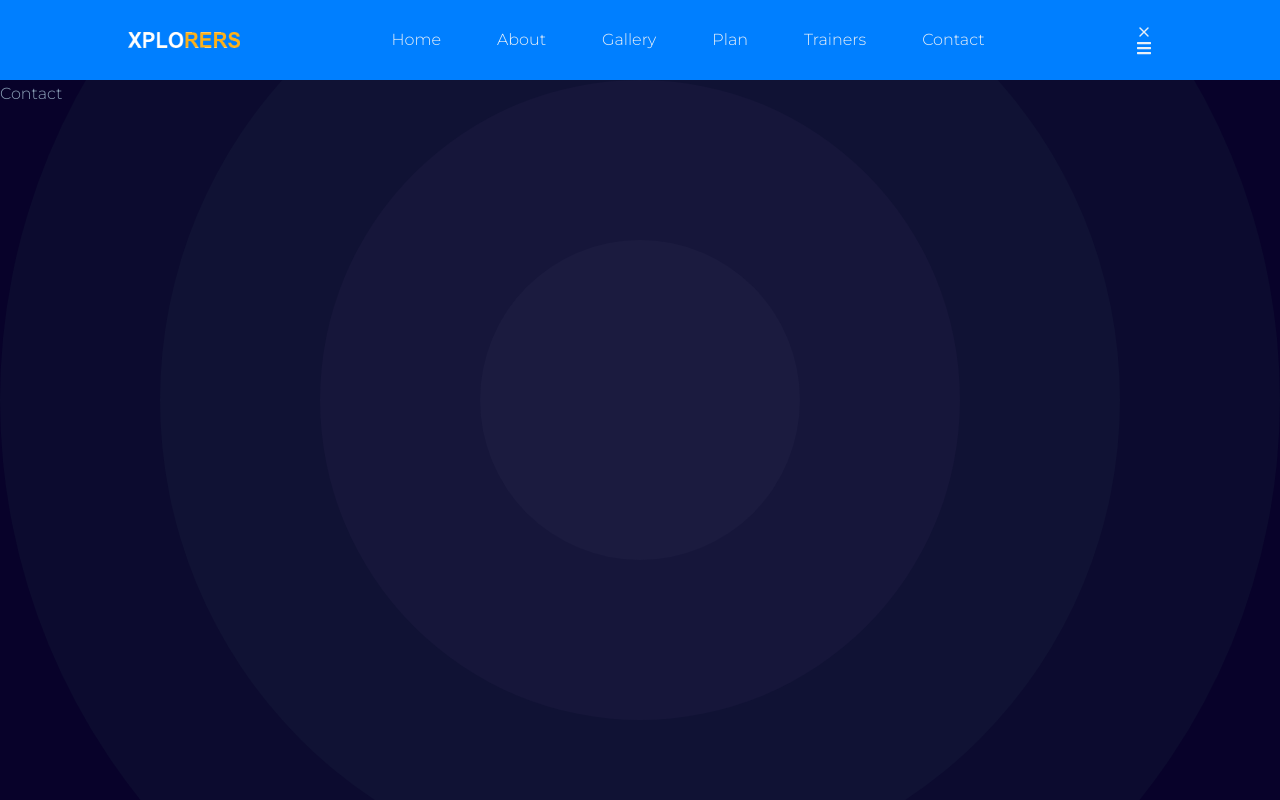
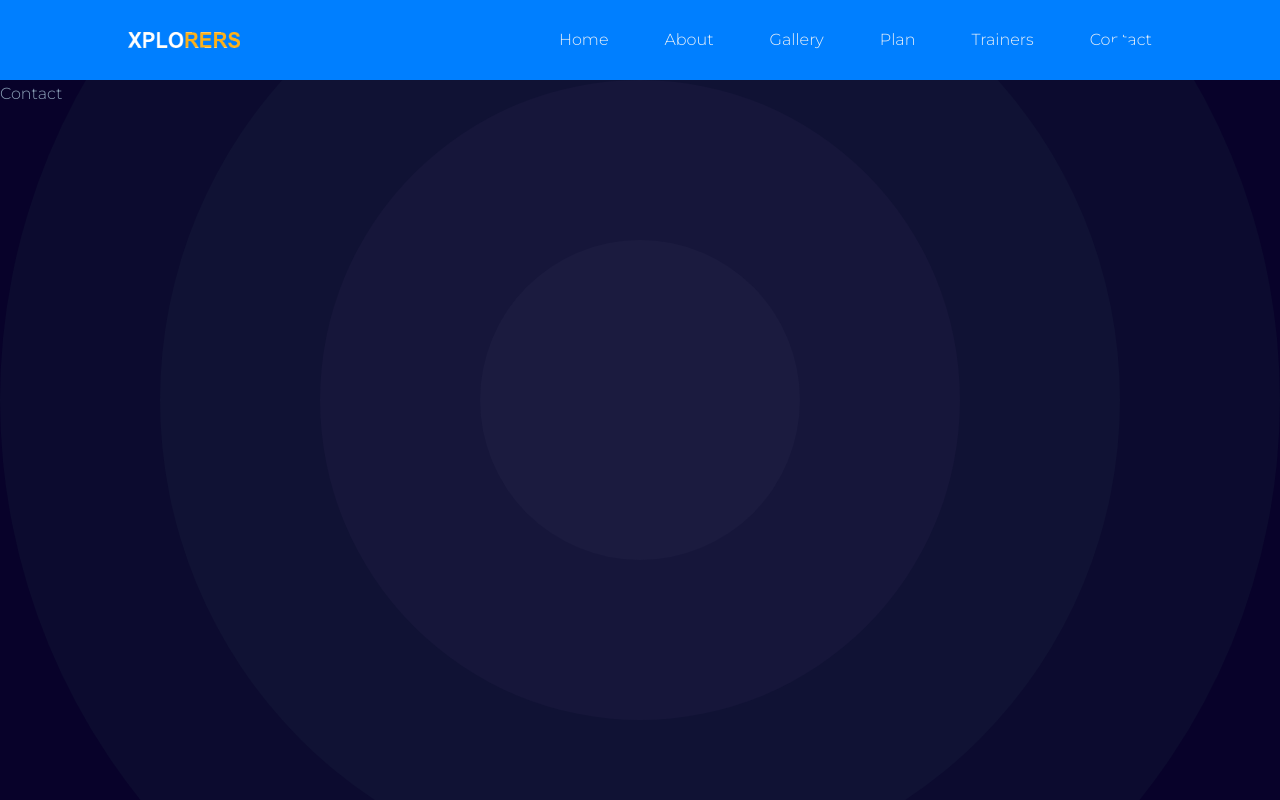
Before and after one commit to Noble-247/xplorers-gym, a Next.js app: page /contact in a window 1280 px wide. Built offline with nearby package versions, Linux system fonts and the light colour scheme.

Commit message:
Finished building the NavBar

```diff
--- a/app/components/NavBar.tsx
+++ b/app/components/NavBar.tsx
@@ -1,38 +1,118 @@
 /* eslint-disable @next/next/no-img-element */
 "use client";
 import Link from "next/link";
+import { usePathname } from "next/navigation";
+import { useState } from "react";
 import { FaBars } from "react-icons/fa";
 import { FiX } from "react-icons/fi";
 
 export default function NavBar() {
+  const currentPath = usePathname();
+
+  // Toggler state
+  const [isNavShowing, setIsNavShowing] = useState(false);
+
+  function showOrHideNavOnMobile() {
+    setIsNavShowing((previousState) => !previousState);
+  }
+
+  function hideNavbarOnClick() {
+    setIsNavShowing(false);
+  }
+
   return (
     <nav className='font-[500] h-[5rem] w-screen bg-primary grid place-items-center sticky top-0 left-0 z-[100] text-gray-100'>
       <div className='w-[90%] lg:w-[80%] max-w-[1920px] mx-auto h-full flex justify-between items-center relative'>
-        <Link href={"/"} className='w-[7rem] block'>
+        <Link
+          onClick={() => hideNavbarOnClick()}
+          href={"/"}
+          className='w-[7rem] block'
+        >
           <img src='/img/logo1.png' alt='Website Logo' />
         </Link>
-        <ul className='flex gap-[3.5rem] items-center'>
-          <li className=''>
-            <Link href={"/"}>Home</Link>
+        <ul
+          className={`absolute top-[100%] right-0 flex flex-col gap-0 origin-top-right lg:flex lg:flex-row lg:gap-[3.5rem] lg:items-center lg:static ${
+            isNavShowing ? "flex" : "hidden"
+          }`}
+        >
+          <li className='h-[4rem] w-full shadow-[-2rem_2rem_5rem_rgba(0,0,0,0.5)] animate-navAnimation rotate-[90deg] opacity-0 origin-top delay-[1s] lg:h-[fit-content] lg:w-[fit-content] lg:shadow-none lg:animate-none lg:rotate-0 lg:opacity-[1]'>
+            <Link
+              className={`${
+                currentPath === "/"
+                  ? "lg:relative lg:after:content-[''] lg:after:block lg:after:w-[1.2rem] lg:after:h-[1.2rem] lg:after:bg-primary lg:after:absolute lg:after:left-[calc(50%-0.6rem)] lg:after:rotate-45 lg:after:mt-[0.9rem]"
+                  : ""
+              } transition-all hover:text-secondary bg-primary h-full w-full flex items-center pt-[1rem] pr-[5rem] pb-[1rem] ps-[3rem] lg:p-0`}
+              href={"/"}
+            >
+              Home
+            </Link>
           </li>
-          <li className=''>
-            <Link href={"/about"}>About</Link>
+          <li className='h-[4rem] w-full shadow-[-2rem_2rem_5rem_rgba(0,0,0,0.5)] animate-navAnimation rotate-[90deg] opacity-0 origin-top delay-[1s] lg:h-[fit-content] lg:w-[fit-content] lg:shadow-none lg:animate-none lg:rotate-0 lg:opacity-[1]'>
+            <Link
+              className={`${
+                currentPath === "/about"
+                  ? "lg:relative lg:after:content-[''] lg:after:block lg:after:w-[1.2rem] lg:after:h-[1.2rem] lg:after:bg-primary lg:after:absolute lg:after:left-[calc(50%-0.6rem)] lg:after:rotate-45 lg:after:mt-[0.9rem]"
+                  : ""
+              }  transition-all hover:text-secondary bg-primary h-full w-full flex items-center pt-[1rem] pr-[5rem] pb-[1rem] ps-[3rem] lg:p-0`}
+              href={"/about"}
+            >
+              About
+            </Link>
           </li>
-          <li className=''>
-            <Link href={"/gallery"}>Gallery</Link>
+          <li className='h-[4rem] w-full shadow-[-2rem_2rem_5rem_rgba(0,0,0,0.5)] animate-navAnimation rotate-[90deg] opacity-0 origin-top delay-[1s] lg:h-[fit-content] lg:w-[fit-content] lg:shadow-none lg:animate-none lg:rotate-0 lg:opacity-[1]'>
+            <Link
+              className={`${
+                currentPath === "/gallery"
+                  ? "lg:relative lg:after:content-[''] lg:after:block lg:after:w-[1.2rem] lg:after:h-[1.2rem] lg:after:bg-primary lg:after:absolute lg:after:left-[calc(50%-0.6rem)] lg:after:rotate-45 lg:after:mt-[0.9rem]"
+                  : ""
+              }  transition-all hover:text-secondary bg-primary h-full w-full flex items-center pt-[1rem] pr-[5rem] pb-[1rem] ps-[3rem] lg:p-0`}
+              href={"/gallery"}
+            >
+              Gallery
+            </Link>
           </li>
-          <li className=''>
-            <Link href={"/plans"}>Plan</Link>
+          <li className='h-[4rem] w-full shadow-[-2rem_2rem_5rem_rgba(0,0,0,0.5)] animate-navAnimation rotate-[90deg] opacity-0 origin-top delay-[1s] lg:h-[fit-content] lg:w-[fit-content] lg:shadow-none lg:animate-none lg:rotate-0 lg:opacity-[1]'>
+            <Link
+              className={`${
+                currentPath === "/plans"
+                  ? "lg:relative lg:after:content-[''] lg:after:block lg:after:w-[1.2rem] lg:after:h-[1.2rem] lg:after:bg-primary lg:after:absolute lg:after:left-[calc(50%-0.6rem)] lg:after:rotate-45 lg:after:mt-[0.9rem]"
+                  : ""
+              }  transition-all hover:text-secondary bg-primary h-full w-full flex items-center pt-[1rem] pr-[5rem] pb-[1rem] ps-[3rem] lg:p-0`}
+              href={"/plans"}
+            >
+              Plan
+            </Link>
           </li>
-          <li className=''>
-            <Link href={"/trainers"}>Trainers</Link>
+          <li className='h-[4rem] w-full shadow-[-2rem_2rem_5rem_rgba(0,0,0,0.5)] animate-navAnimation rotate-[90deg] opacity-0 origin-top delay-[1s] lg:h-[fit-content] lg:w-[fit-content] lg:shadow-none lg:animate-none lg:rotate-0 lg:opacity-[1]'>
+            <Link
+              className={`${
+                currentPath === "/trainers"
+                  ? "lg:relative lg:after:content-[''] lg:after:block lg:after:w-[1.2rem] lg:after:h-[1.2rem] lg:after:bg-primary lg:after:absolute lg:after:left-[calc(50%-0.6rem)] lg:after:rotate-45 lg:after:mt-[0.9rem]"
+                  : ""
+              }  transition-all hover:text-secondary bg-primary h-full w-full flex items-center pt-[1rem] pr-[5rem] pb-[1rem] ps-[3rem] lg:p-0`}
+              href={"/trainers"}
+            >
+              Trainers
+            </Link>
           </li>
-          <li className=''>
-            <Link href={"/contact"}>Contact</Link>
+          <li className='h-[4rem] w-full shadow-[-2rem_2rem_5rem_rgba(0,0,0,0.5)] animate-navAnimation rotate-[90deg] opacity-0 origin-top delay-[1s] lg:h-[fit-content] lg:w-[fit-content] lg:shadow-none lg:animate-none lg:rotate-0 lg:opacity-[1]'>
+            <Link
+              className={`${
+                currentPath === "/contact"
+                  ? "lg:relative lg:after:content-[''] lg:after:block lg:after:w-[1.2rem] lg:after:h-[1.2rem] lg:after:bg-primary lg:after:absolute lg:after:left-[calc(50%-0.6rem)] lg:after:rotate-45 lg:after:mt-[0.9rem]"
+                  : ""
+              }  transition-all hover:text-secondary bg-primary h-full w-full flex items-center pt-[1rem] pr-[5rem] pb-[1rem] ps-[3rem] lg:p-0`}
+              href={"/contact"}
+            >
+              Contact
+            </Link>
           </li>
         </ul>
-        <button className=''>
-          <FiX /> <FaBars />
+        <button
+          onClick={() => showOrHideNavOnMobile()}
+          className='inline-block bg-transparent text-[1.8rem] cursor-pointer lg:hidden lg:cursor-pointer'
+        >
+          {isNavShowing ? <FiX /> : <FaBars />}
         </button>
       </div>
     </nav>
--- a/app/globals.css
+++ b/app/globals.css
@@ -5,6 +5,12 @@
 /* Font Style */
 .montserrat {
   font-family: var(--font-montserrat);
+}
+
+/* Some general styles */
+
+.website_container {
+  @apply w-[90%] lg:w-[80%] max-w-[1920px] mx-auto;
 }
 
 .btn {
@@ -54,3 +60,5 @@
 } */
 
 /***** End custom colors for tailwindCSS Project *****/
+
+/* Classes for the bar*/
--- a/tailwind.config.ts
+++ b/tailwind.config.ts
@@ -131,6 +131,16 @@ const config: Config = {
           },
         ],
       },
+      /* NavBar Keyframe */
+      keyframes: {
+        navAnimation: {
+          to: { transform: "rotateX(0)", opacity: "1" },
+        },
+      },
+      /* Navbar Animation */
+      animation: {
+        navAnimation: "navAnimation 600ms ease forwards",
+      },
     },
   },
   plugins: [],
```
Also changed, not shown: 1 other file (tests, documents, lock files or other folders).
